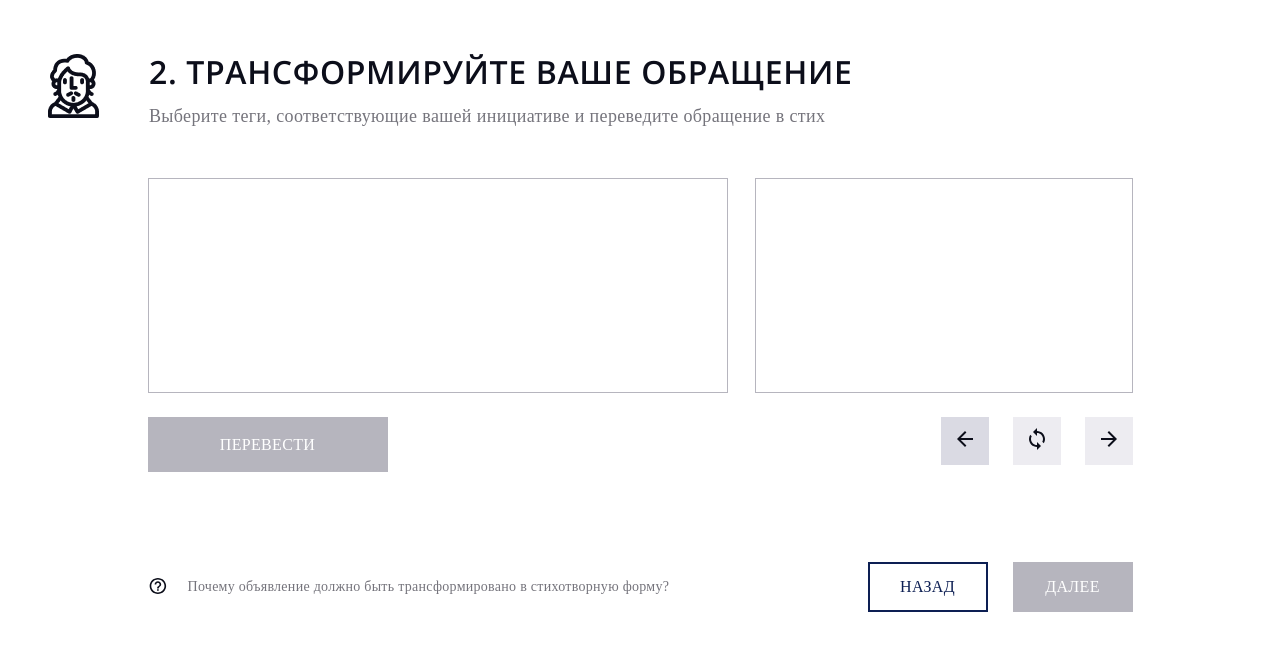
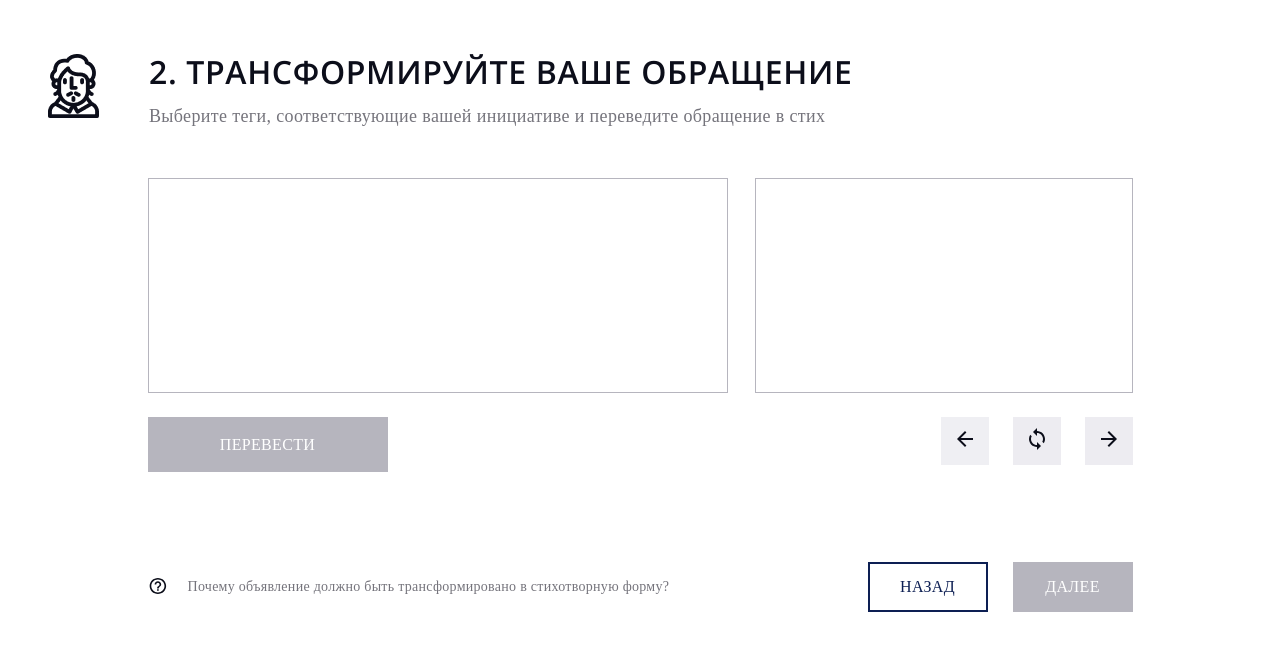
Before and after one commit to Greg-One/Hackathon-2025-React, a React (Create React App) app: page /transform in a window 1280 px wide. In both pictures the pointer is over the button 964 px from the left and 441 px from the top of the page. Shown: the top 650 px of the page. Built offline with nearby package versions, Linux system fonts and the light colour scheme; a web font is replaced by a local one.

Commit message:
feat: add poem nav buttons effects

```diff
--- a/src/blocks/transform/__poem-navigation/transform__poem-navigation.css
+++ b/src/blocks/transform/__poem-navigation/transform__poem-navigation.css
@@ -10,5 +10,9 @@
 }
 
 .transform__poem-navigation:hover {
+  background-color: #EFEFF3;
+}
+
+.transform__poem-navigation:active {
   background-color: rgba(203, 202, 216, 0.7);
 }
```
Also changed, not shown: 1 other file (tests, documents, lock files or other folders).
